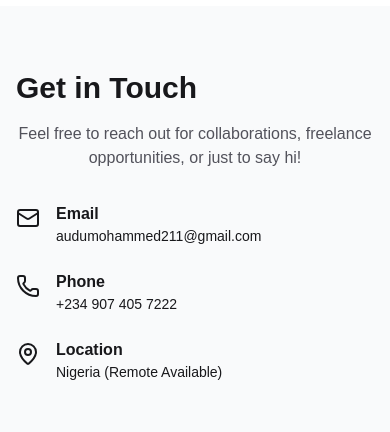
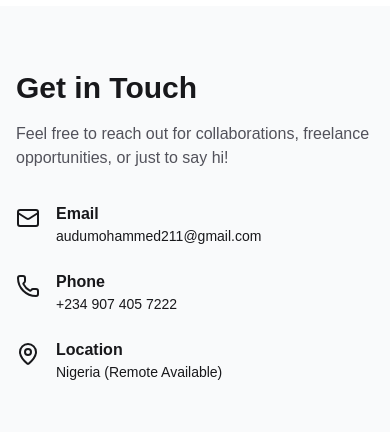
Before and after one commit to abdull65/portfolio-v2, a Next.js app: page / in a window 390 px wide. Shown: the part 5396-5828 px from the top of the page. Built offline with nearby package versions, Linux system fonts and the light colour scheme.

Commit message:
minor fix

```diff
--- a/src/components/Contact.tsx
+++ b/src/components/Contact.tsx
@@ -6,7 +6,7 @@
 export default function ContactSection() {
   return (
     <section id="contact" className="max-w-6xl mx-auto py-16 px-4 md:px-16 bg-gray-50 dark:bg-gray-900 text-zinc-900 dark:text-white">
-      <div className="max-w-3xl mx-auto text-center">
+      <div className="max-w-3xl mx-auto md:text-center">
         <h2 className="text-3xl font-bold mb-4 text-start md:text-center">Get in Touch</h2>
         <p className="mb-8 text-zinc-600 dark:text-zinc-400">
           Feel free to reach out for collaborations, freelance opportunities, or just to say hi!
```
